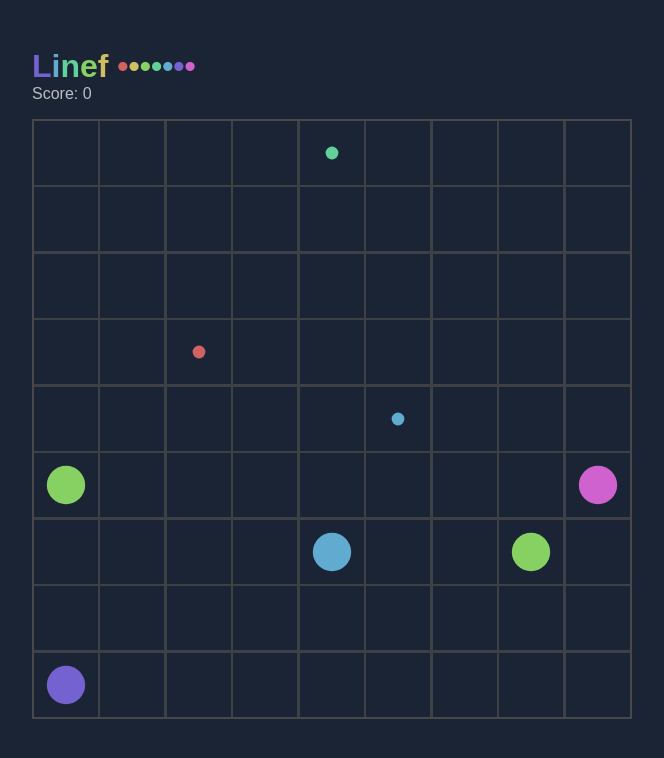
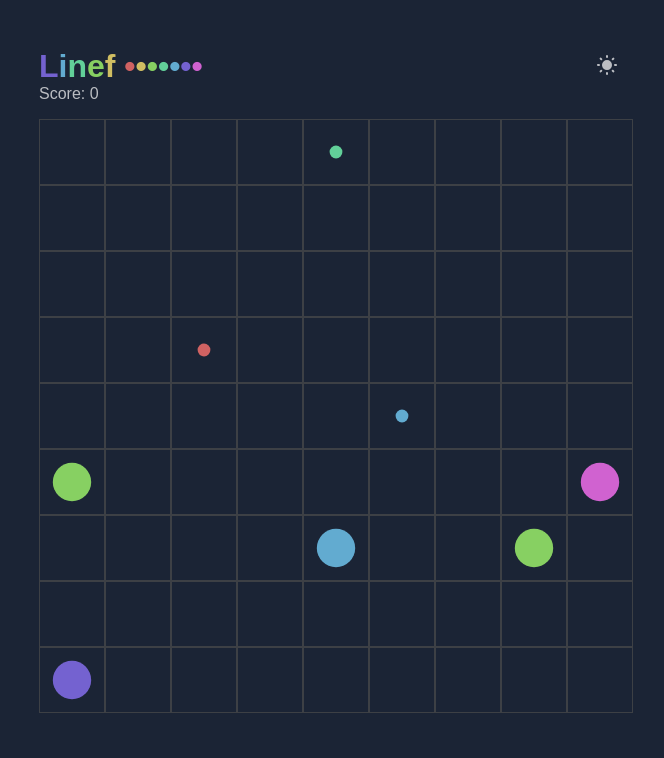
Before and after one commit to tnlx/linef, a React (Vite) app: page / in a window 1280 px wide. Shown: the top 758 px of the page, without its empty margins (308-972 px from the left). Built offline with nearby package versions, Linux system fonts and the light colour scheme.

Commit message:
Enable Light/Dark mode toggle

```diff
--- a/src/board.component.jsx
+++ b/src/board.component.jsx
@@ -15,7 +15,7 @@ export default function Board({ w, h, palette, matched }) {
     const [moveFrom, setMoveFrom] = useState(null);
 
     function randomColor() {
-        return palette[Math.floor(Math.random() * palette.length)]
+        return palette[Math.floor(Math.random() * palette.length)];
     }
 
     function initArray() {
--- a/src/game.component.jsx
+++ b/src/game.component.jsx
@@ -1,19 +1,20 @@
 import { useState } from 'react';
 import Score from './score.component'
 import Board from './board.component'
+import ThemeSwitcher from './theme-switcher.component';
 
 export default function Game() {
 
     const [score, setScore] = useState(0);
     const palette = [
-        'hsl(0,54%,60%)',
-        'hsl(50,54%,60%)',
-        'hsl(100,54%,60%)',
-        'hsl(150,54%,60%)',
-        'hsl(200,54%,60%)',
-        'hsl(250,54%,60%)',
-        'hsl(300,54%,60%)',
-    ]
+        'var(--ball-1)',
+        'var(--ball-2)',
+        'var(--ball-3)',
+        'var(--ball-4)',
+        'var(--ball-5)',
+        'var(--ball-6)',
+        'var(--ball-7)',
+    ];
 
     function increaseScore(noOfBallsMatched) {
         setScore(score + noOfBallsMatched * (noOfBallsMatched - 1) / 2);
@@ -21,21 +22,26 @@ export default function Game() {
 
     return (
         <div className="game">
-            <h1>
+            <div className='heading'>
+                <div>
                     <span style={{ color: palette[5] }}>L</span>
                     <span style={{ color: palette[4] }}>i</span>
                     <span style={{ color: palette[3] }}>n</span>
                     <span style={{ color: palette[2] }}>e</span>
                     <span style={{ color: palette[1] }}>f</span>
                     <span>&nbsp;</span>
-                <span style={{ color: palette[0]}}>•</span>
+                    <span style={{ color: palette[0] }}>•</span>
                     <span style={{ color: palette[1] }}>•</span>
                     <span style={{ color: palette[2] }}>•</span>
                     <span style={{ color: palette[3] }}>•</span>
                     <span style={{ color: palette[4] }}>•</span>
                     <span style={{ color: palette[5] }}>•</span>
                     <span style={{ color: palette[6] }}>•</span>
-            </h1>
+                </div>
+                <div>
+                    <ThemeSwitcher />
+                </div>
+            </div>
             <div className="score-board">
                 <span>Score: </span>
                 <Score score={score} />
--- a/src/index.css
+++ b/src/index.css
@@ -1,8 +1,35 @@
 :root {
   --cell-size: 8vmin;
+}
+
+[data-theme="light"] {
+  --bg: rgb(243, 243, 243);
+  --fg: rgba(8, 8, 8, 0.7);
+  --bg-active: rgb(230, 230, 230);
+  --border: rgba(167, 167, 167, 0.7);
+
+  --ball-1: hsl(0, 47%, 54%);
+  --ball-2: hsl(50, 47%, 54%);
+  --ball-3: hsl(90, 40%, 54%);
+  --ball-4: hsl(170, 47%, 54%);
+  --ball-5: hsl(210, 47%, 54%);
+  --ball-6: hsl(250, 47%, 54%);
+  --ball-7: hsl(300, 47%, 54%);
+}
+
+[data-theme="dark"] {
   --bg: rgb(27, 36, 53);
   --fg: rgba(255, 255, 255, 0.7);
+  --bg-active: rgb(56, 60, 70);
   --border: rgba(76, 76, 76, 0.7);
+
+  --ball-1: hsl(0, 54%, 60%);
+  --ball-2: hsl(50, 54%, 60%);
+  --ball-3: hsl(100, 54%, 60%);
+  --ball-4: hsl(150, 54%, 60%);
+  --ball-5: hsl(200, 54%, 60%);
+  --ball-6: hsl(250, 54%, 60%);
+  --ball-7: hsl(300, 54%, 60%);
 }
 
 body {
@@ -28,9 +55,12 @@ body {
   margin: auto;
 }
 
-h1 {
+.heading {
   font-size: 2rem;
+  font-weight: bold;
   margin: 1.5em 0 0 0;
+  display: flex;
+  justify-content: space-between;
 }
 
 .score-board {
@@ -38,19 +68,30 @@ h1 {
   font-size: calc(8px + 1vmin)
 }
 
+button:hover {
+  cursor: grab;
+}
+
+button {
+  border: none;
+  background-color: transparent;
+}
+
+.icon:hover {
+  fill: var(--ball-5);
+}
+
 /* Board */
 
 .game-board {
   display: grid;
   margin: auto;
-  width: calc(var(--cell-size) * 9 + 20px);
-  height: calc(var(--cell-size) * 9 + 20px);
+  width: calc(var(--cell-size) * 9 + 10px);
+  height: calc(var(--cell-size) * 9 + 10px);
   grid-template-columns: repeat(9, 1fr);
   grid-template-rows: repeat(9, 1fr);
-  row-gap: 2px;
-  column-gap: 2px;
-  background-color: var(--border);
-  border: 2px solid var(--border);
+  row-gap: 0;
+  column-gap: 0;
 }
 
 .square {
@@ -59,12 +100,14 @@ h1 {
   padding: 0;
   margin: 0;
   text-align: center;
+  border: 1px solid var(--border);
+  border-collapse: collapse;
   width: var(--cell-size);
   height: var(--cell-size);
 }
 
 .square:hover {
-  background: rgb(56, 60, 70);
+  background: var(--bg-active);
 }
 
 
@@ -82,6 +125,7 @@ h1 {
 }
 
 @keyframes pulse {
+
   25%,
   75% {
     transform: scale(.7);
--- /dev/null
+++ b/src/theme-switcher.component.jsx
@@ -0,0 +1,40 @@
+import { useState } from "react";
+
+const modes = ['light', 'dark'];
+const moon = <svg xmlns="http://www.w3.org/2000/svg" width="1.5rem" height="1.5rem" viewBox="0 0 24 24" fill='var(--fg)' className="icon icon-tabler icons-tabler-filled icon-tabler-moon">
+    <path stroke="none" d="M0 0h24v24H0z" fill="none" />
+    <path d="M12 1.992a10 10 0 1 0 9.236 13.838c.341 -.82 -.476 -1.644 -1.298 -1.31a6.5 6.5 0 0 1 -6.864 -10.787l.077 -.08c.551 -.63 .113 -1.653 -.758 -1.653h-.266l-.068 -.006l-.06 -.002z" />
+</svg>;
+const sun = <svg xmlns="http://www.w3.org/2000/svg" width="1.5rem" height="1.5rem" viewBox="0 0 24 24" fill="var(--fg)" className="icon icon-tabler icons-tabler-filled icon-tabler-sun">
+    <path stroke="none" d="M0 0h24v24H0z" fill="none" />
+    <path d="M12 19a1 1 0 0 1 .993 .883l.007 .117v1a1 1 0 0 1 -1.993 .117l-.007 -.117v-1a1 1 0 0 1 1 -1z" />
+    <path d="M18.313 16.91l.094 .083l.7 .7a1 1 0 0 1 -1.32 1.497l-.094 -.083l-.7 -.7a1 1 0 0 1 1.218 -1.567l.102 .07z" />
+    <path d="M7.007 16.993a1 1 0 0 1 .083 1.32l-.083 .094l-.7 .7a1 1 0 0 1 -1.497 -1.32l.083 -.094l.7 -.7a1 1 0 0 1 1.414 0z" />
+    <path d="M4 11a1 1 0 0 1 .117 1.993l-.117 .007h-1a1 1 0 0 1 -.117 -1.993l.117 -.007h1z" />
+    <path d="M21 11a1 1 0 0 1 .117 1.993l-.117 .007h-1a1 1 0 0 1 -.117 -1.993l.117 -.007h1z" />
+    <path d="M6.213 4.81l.094 .083l.7 .7a1 1 0 0 1 -1.32 1.497l-.094 -.083l-.7 -.7a1 1 0 0 1 1.217 -1.567l.102 .07z" />
+    <path d="M19.107 4.893a1 1 0 0 1 .083 1.32l-.083 .094l-.7 .7a1 1 0 0 1 -1.497 -1.32l.083 -.094l.7 -.7a1 1 0 0 1 1.414 0z" />
+    <path d="M12 2a1 1 0 0 1 .993 .883l.007 .117v1a1 1 0 0 1 -1.993 .117l-.007 -.117v-1a1 1 0 0 1 1 -1z" />
+    <path d="M12 7a5 5 0 1 1 -4.995 5.217l-.005 -.217l.005 -.217a5 5 0 0 1 4.995 -4.783z" />
+</svg>
+const icons = [moon, sun];
+
+export default function ThemeSwitcher() {
+
+    const [mode, setMode] = useState(1);
+
+    function switchTheme() {
+        setMode(1 - mode);
+    }
+
+    document.querySelector('html').setAttribute("data-theme", modes[mode]);
+
+    return (
+        <button onClick={switchTheme}
+            type="button"
+            data-theme-toggle
+        >
+            {icons[mode]}
+        </button>
+    )
+}
```
Lines whose indentation alone changed are shown as unchanged.
